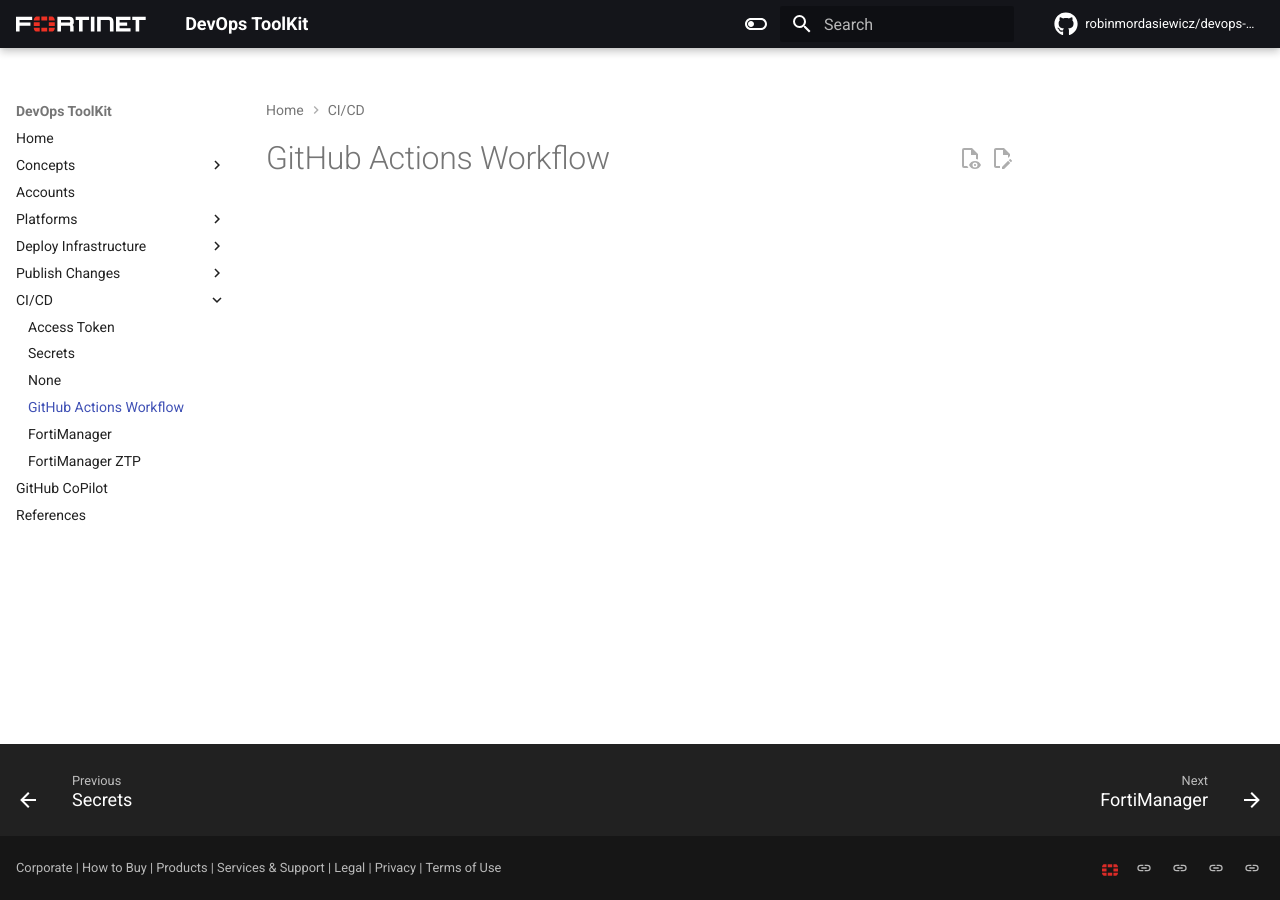
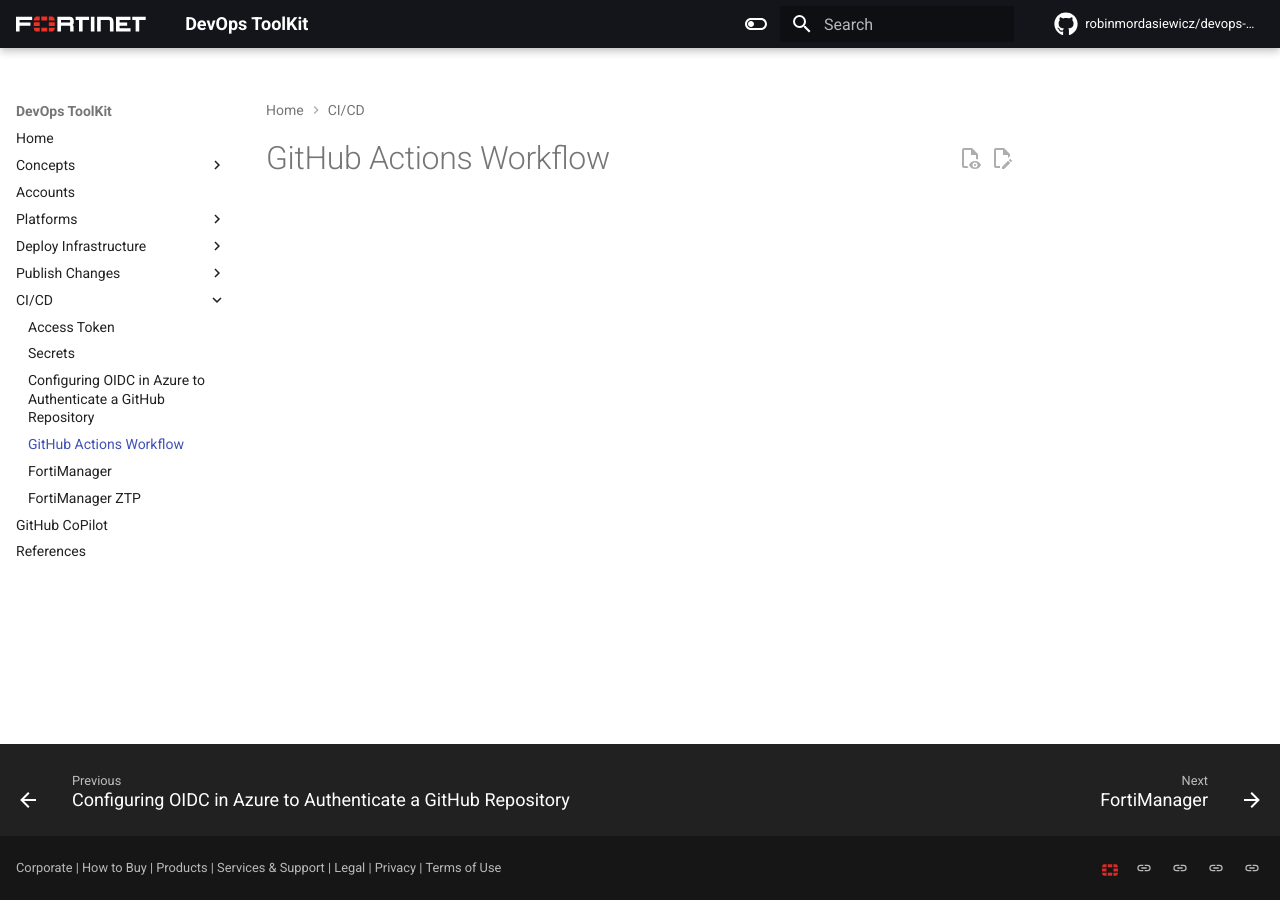
Before and after one commit to robinmordasiewicz/devops-toolkit, an MkDocs documentation site: the page built from docs/github-workflows.md, in a window 1280 px wide. Built offline with MkDocs 1.6.1 and Material for MkDocs 9.7.7, drawn with Linux system fonts in a browser that asks for light colours; plug-ins that fetch from the network failed and are left out; comment, search, counter and statistics services are not loaded.

````diff
--- a/.pre-commit-config.yaml
+++ b/.pre-commit-config.yaml
@@ -43,7 +43,7 @@
   #      language: system
   #      pass_filenames: false
   - repo: https://github.com/oxsecurity/megalinter
-    rev: v7.5.0
+    rev: v7.6.0
     hooks:
       - id: megalinter-incremental
         stages:
--- /dev/null
+++ b/docs/azure-oidc.md
@@ -0,0 +1,96 @@
+# Configuring OIDC in Azure to Authenticate a GitHub Repository
+
+This guide will walk you through the steps to configure OpenID Connect (OIDC) in Azure to authenticate a GitHub repository. The instructions will cover both the web interface and the equivalent Azure CLI commands.
+
+## Prerequisites
+
+Before you begin, make sure you have the following:
+
+- An Azure account with sufficient permissions to create and manage resources.
+- A GitHub repository that you want to authenticate.
+
+## Step 1: Create an Azure Active Directory (AAD) Application
+
+1. Go to the [Azure portal](https://portal.azure.com) and sign in with your Azure account.
+2. Navigate to the Azure Active Directory service.
+3. Click on "App registrations" and then click on "New registration".
+4. Provide a name for your application and select the appropriate account type.
+5. In the "Redirect URI" section, select "Web" and enter the redirect URI for your GitHub repository.
+6. Click on "Register" to create the application.
+
+![Create AAD Application](https://example.com/create-aad-application.png)
+
+## Step 2: Configure Authentication
+
+1. In the AAD application page, navigate to the "Authentication" section.
+2. Under "Platform configurations", click on "Add a platform" and select "Web".
+3. Enter the redirect URI for your GitHub repository.
+4. Under "Implicit grant", select "Access tokens" and "ID tokens".
+5. Click on "Configure" to save the changes.
+
+![Configure Authentication](https://example.com/configure-authentication.png)
+
+## Step 3: Grant API Permissions
+
+1. In the AAD application page, navigate to the "API permissions" section.
+2. Click on "Add a permission" and select the appropriate API.
+3. Grant the necessary permissions for your GitHub repository.
+4. Click on "Grant admin consent" to save the changes.
+
+![Grant API Permissions](https://example.com/grant-api-permissions.png)
+
+## Step 4: Generate Client Secret
+
+1. In the AAD application page, navigate to the "Certificates & secrets" section.
+2. Click on "New client secret" and enter a description.
+3. Set the expiration and click on "Add" to generate the client secret.
+4. Make sure to copy and securely store the client secret as it will not be visible again.
+
+![Generate Client Secret](https://example.com/generate-client-secret.png)
+
+## Step 5: Configure GitHub Repository
+
+1. Go to your GitHub repository settings.
+2. Navigate to the "Secrets" section and click on "New repository secret".
+3. Enter a name for the secret and paste the client secret value.
+4. Click on "Add secret" to save the changes.
+
+![Configure GitHub Repository](https://example.com/configure-github-repository.png)
+
+## Azure CLI Equivalent Commands
+
+Here are the equivalent Azure CLI commands to perform the above steps:
+
+```bash
+# Step 1: Create an Azure Active Directory (AAD) Application
+az ad app create --display-name "MyApp" --redirect-uri "https://github.com/redirect-uri"
+
+# Step 2: Configure Authentication
+az ad app update --id <application-id> --reply-urls "https://github.com/redirect-uri" --oauth2-allow-implicit-flow true
+
+# Step 3: Grant API Permissions
+az ad app permission add --id <application-id> --api <api-id> --api-permissions <permissions>
+
+# Step 4: Generate Client Secret
+az ad app credential reset --id <application-id> --credential-description "MyClientSecret"
+
+# Step 5: Configure GitHub Repository
+az repos secret update --name <secret-name> --value <client-secret> --repository <repository-name>
+```
+
+Replace `<application-id>`, `<api-id>`, `<permissions>`, `<secret-name>`, `<client-secret>`, and `<repository-name>` with the appropriate values.
+
+## Testing and Validation
+
+To test and validate that the authentication works, follow these steps:
+
+1. Clone the GitHub repository to your local machine.
+2. Run the following command to authenticate using the Azure CLI:
+
+```bash
+az login --identity
+```
+
+3. If the authentication is successful, you will be logged in with your Azure account.
+
+That's it! You have successfully configured OIDC in Azure to authenticate a GitHub repository.
--- a/docs/overrides/partials/footer.html
+++ /dev/null
@@ -1,56 +0,0 @@
-{#-
-  This file was automatically generated - do not edit
--#}
-<footer class="md-footer">
-  {% if "navigation.footer" in features %}
-    {% if page.previous_page or page.next_page %}
-      {% if page.meta and page.meta.hide %}
-        {% set hidden = "hidden" if "footer" in page.meta.hide %}
-      {% endif %}
-      <nav class="md-footer__inner md-grid" aria-label="{{ lang.t('footer') }}" {{ hidden }}>
-        {% if page.previous_page %}
-          {% set direction = lang.t("footer.previous") %}
-          <a href="{{ page.previous_page.url | url }}" class="md-footer__link md-footer__link--prev" aria-label="{{ direction }}: {{ page.previous_page.title | e }}">
-            <div class="md-footer__button md-icon">
-              {% set icon = config.theme.icon.previous or "material/arrow-left" %}
-              {% include ".icons/" ~ icon ~ ".svg" %}
-            </div>
-            <div class="md-footer__title">
-              <span class="md-footer__direction">
-                {{ direction }}
-              </span>
-              <div class="md-ellipsis">
-                {{ page.previous_page.title }}
-              </div>
-            </div>
-          </a>
-        {% endif %}
-        {% if page.next_page %}
-          {% set direction = lang.t("footer.next") %}
-          <a href="{{ page.next_page.url | url }}" class="md-footer__link md-footer__link--next" aria-label="{{ direction }}: {{ page.next_page.title | e }}">
-            <div class="md-footer__title">
-              <span class="md-footer__direction">
-                {{ direction }}
-              </span>
-              <div class="md-ellipsis">
-                {{ page.next_page.title }}
-              </div>
-            </div>
-            <div class="md-footer__button md-icon">
-              {% set icon = config.theme.icon.next or "material/arrow-right" %}
-              {% include ".icons/" ~ icon ~ ".svg" %}
-            </div>
-          </a>
-        {% endif %}
-      </nav>
-    {% endif %}
-  {% endif %}
-  <div class="md-footer-meta md-typeset">
-    <div class="md-footer-meta__inner md-grid">
-      {% include "partials/copyright.html" %}
-      {% if config.extra.social %}
-        {% include "partials/social.html" %}
-      {% endif %}
-    </div>
-  </div>
-</footer>
--- a/docs/overrides/partials/git-committers.html
+++ /dev/null
@@ -1,12 +0,0 @@
-{% block footer %}
-<ul class="metadata page-metadata" data-bi-name="page info" lang="en-us" dir="ltr">
-  <li class="contributors-holder">
-    <span class="contributors-text">Contributors</span>
-    <ul class="contributors" data-bi-name="contributors">
-      {%- for user in committers -%}
-      <li><a href="{{ user.url }}" title="{{ user.name }}" data-bi-name="contributorprofile" target="_blank"><img height="32px" width="32px" src="{{ user.avatar }}" alt="{{ user.name }}"></a></li>
-      {%- endfor -%}
-    </ul>
-  </li>
-</ul>
-{% endblock %}
--- a/mkdocs.yml
+++ b/mkdocs.yml
@@ -5,6 +5,7 @@
 repo_url: https://github.com/robinmordasiewicz/devops-toolkit/
 edit_uri: edit/main/docs/
 repo_name: "robinmordasiewicz/devops-toolkit"
+dev_addr: "127.0.0.1:8000"
 
 extra:
   generator: false
@@ -126,9 +127,6 @@
       clickable_checkbox: true
 
 plugins:
-  - git-committers:
-      repository: robinmordasiewicz/devops-toolkit
-      branch: main
   - glightbox
   - social
   - blog
````
Also changed, not shown: 2 other files.
